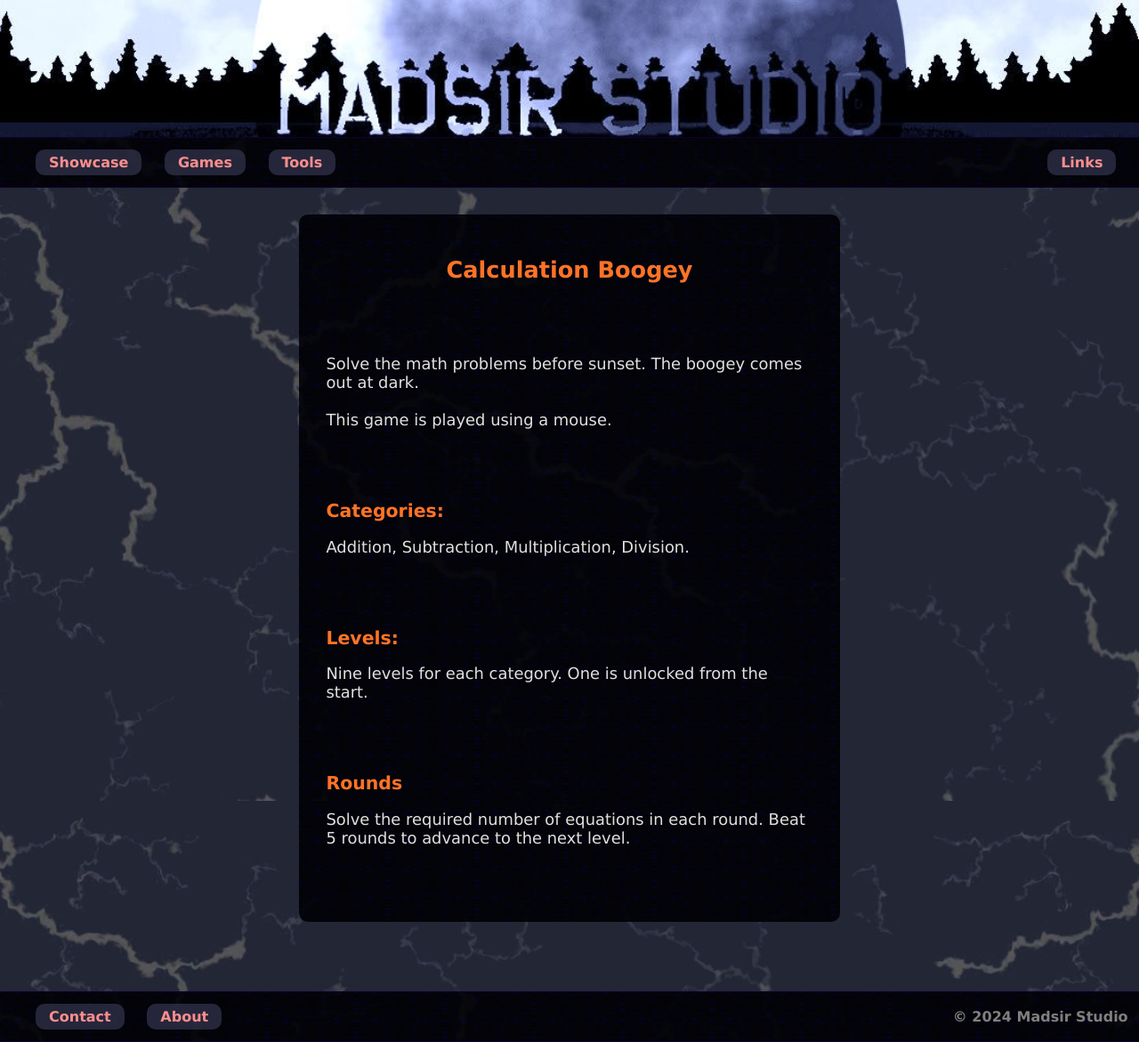
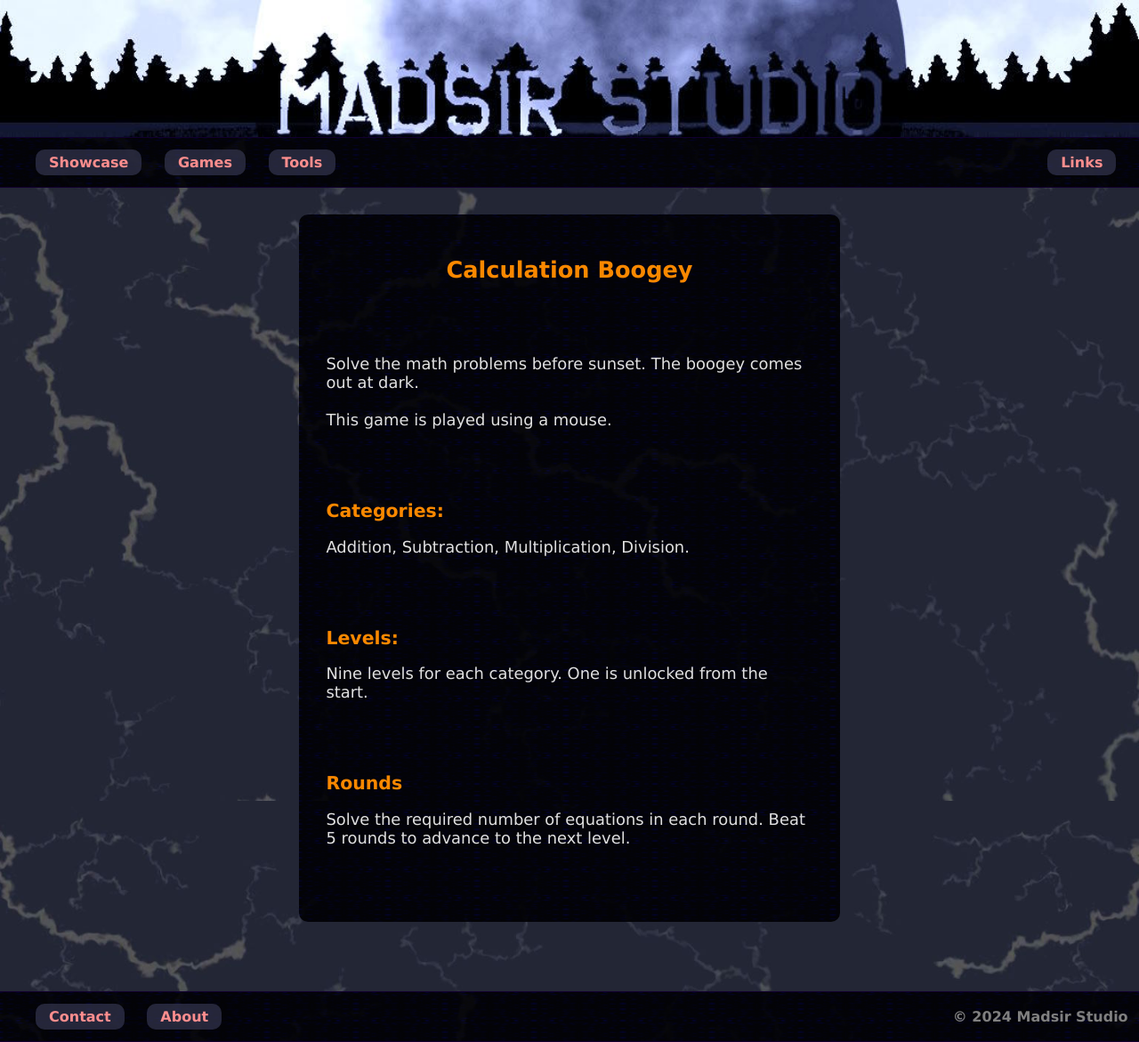
Before and after one commit to Madsir/madsirstudio.github.io, a Jekyll site: the page built from calculationboogey/index.html, in a window 1280 px wide. Shown: the whole page at 89% size. Built offline with Jekyll 4.4.1, drawn with Linux system fonts in a browser that asks for light colours.

Commit message:
Update index.html

```diff
--- a/calculationboogey/index.html
+++ b/calculationboogey/index.html
@@ -19,10 +19,10 @@ h2 {
   margin-left: 5%;
   margin-right: 5%;
   font-size: 1.6em;
-  color: #ff7326;
+  color: #FA8800;
 }
 h1 {
-  color: #ff7326;
+  color: #FA8800;
 }
 p {
   font-size: 1.4em;
@@ -46,10 +46,10 @@ p {
     font-size: 0.7em;
     margin-left: 5%;
     margin-right: 5%;
-    color: #ff7326;
+    color: #FA8800;
   }
   h1 {
-  color: #ff7326;
+  color: #FA8800;
   }
   .around {
   align-items: center;
```
